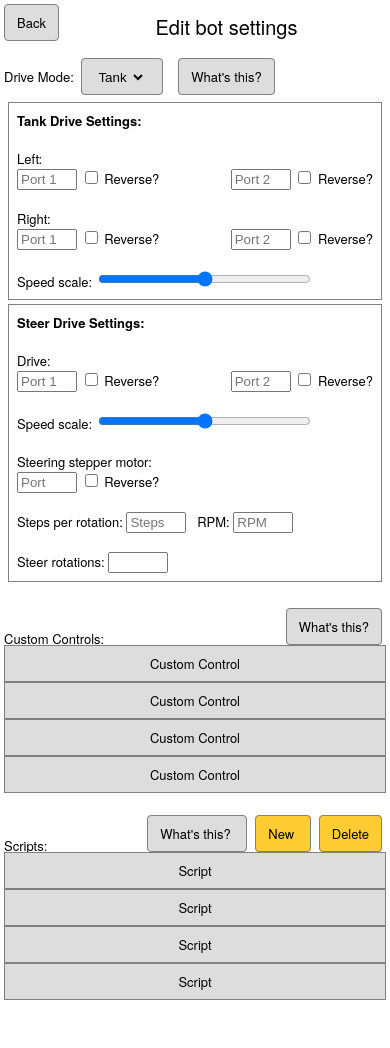
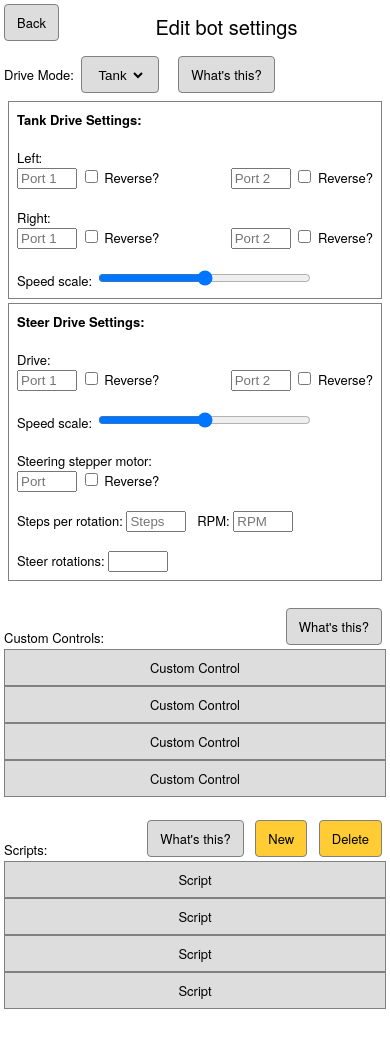
Before and after one commit to Seamonsters-2605/ardroid-cordova, a plain HTML site: page ardroid/www/config.html in a window 390 px wide. Drawn offline with Linux system fonts and the light colour scheme; some packages are replaced by stand-ins of ours.

Commit message:
Fix button spacing in CSS

```diff
--- a/ardroid/www/config.html
+++ b/ardroid/www/config.html
@@ -18,9 +18,7 @@
             </div>
             <div class="content">
                 <form class="settings-form">
-                    <!--dropdown spacing...-->
-                    <div style="width:100%;height:1px"></div>
-                    <div style="margin-top:14px;margin-bottom:16px">
+                    <div>
                         Drive Mode:
                         <span class="dropdown">
                             <select id="drive-mode">
@@ -151,9 +149,8 @@
                         </div> <!--steer drive settings-->
                     </div> <!--drive train settings-->
                     <br>
-                    <div class="align" style="height:26px;
-                            padding-top:12px;padding-bottom:2px;">
-                        <span class="alignleft" style="margin-top:12px;">
+                    <div class="align">
+                        <span class="alignleft" style="padding-top:24px;">
                             Custom Controls: </span>
                         <span class="alignright">
                             <a> <span class="linkbutton">
@@ -172,9 +169,8 @@
                     </div>
 
                     <br>
-                    <div class="align" style="height:26px;
-                            padding-top:12px;padding-bottom:2px;">
-                        <span class="alignleft" style="margin-top:12px;">
+                    <div class="align">
+                        <span class="alignleft" style="padding-top:24px;">
                             Scripts: </span>
                         <span class="alignright">
                             <a> <span class="linkbutton">
--- a/ardroid/www/css/default.css
+++ b/ardroid/www/css/default.css
@@ -103,6 +103,7 @@ p, h2, h3, li {
     padding-left: 12px;
     padding-right: 12px;
     margin: 4px;
+    display: inline-block;
 }
 
 .linkbutton:active {
```
